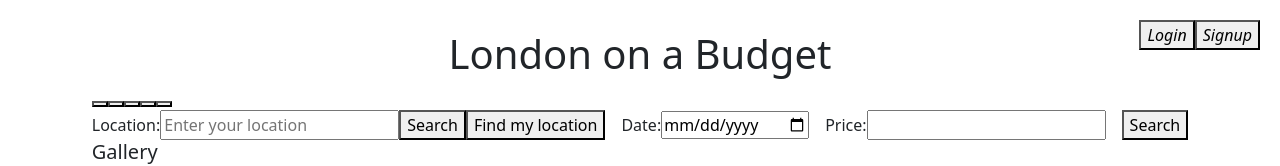
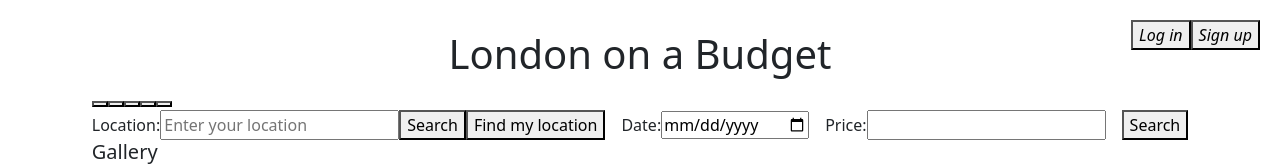
Before and after one commit to ZZ3333/london-on-a-budget2, a React (Create React App) app in the folder client/: page / in a window 1280 px wide. Shown: the top 166 px of the page. Built offline with nearby package versions, Linux system fonts and the light colour scheme; the HTML template or start-up script is replaced by a standard one.

Commit message:
navbar changes if user is logged in/logged out

```diff
--- a/client/src/components/navbar/Navbar.js
+++ b/client/src/components/navbar/Navbar.js
@@ -4,21 +4,38 @@ import React from "react";
 import './Navbar.css';
 import {NavLink} from "react-router-dom"
 
+const handleLogOut = () => {
+  window.localStorage.removeItem("token");
+  window.location.href = "/login";
+};
+
+const token = window.localStorage.getItem("token");
+
 const Navbar = () => {
+  if (token) {
+    return (
+      <NavLink to="/login">
+        <button onClick={handleLogOut} className="logout">
+          <i data-testid="logout" className="logout">Log out</i>
+        </button>
+      </NavLink>
+    )
+  } else {
     return (
       <div className="navbar">
         <NavLink to="/login">
           <button type="submit">
-          <i data-testid="login" className="login">Login</i>
+            <i data-testid="login" className="login">Log in</i>
           </button>
         </NavLink>
         <NavLink to ="/signup">
           <button type="submit">
-          <i data-testid="signup" className="signup">Signup</i>
+            <i data-testid="signup" className="signup">Sign up</i>
           </button>
         </NavLink>
       </div>
     );
+  }
 };
 
 export default Navbar;
```
Lines whose indentation alone changed are shown as unchanged.
